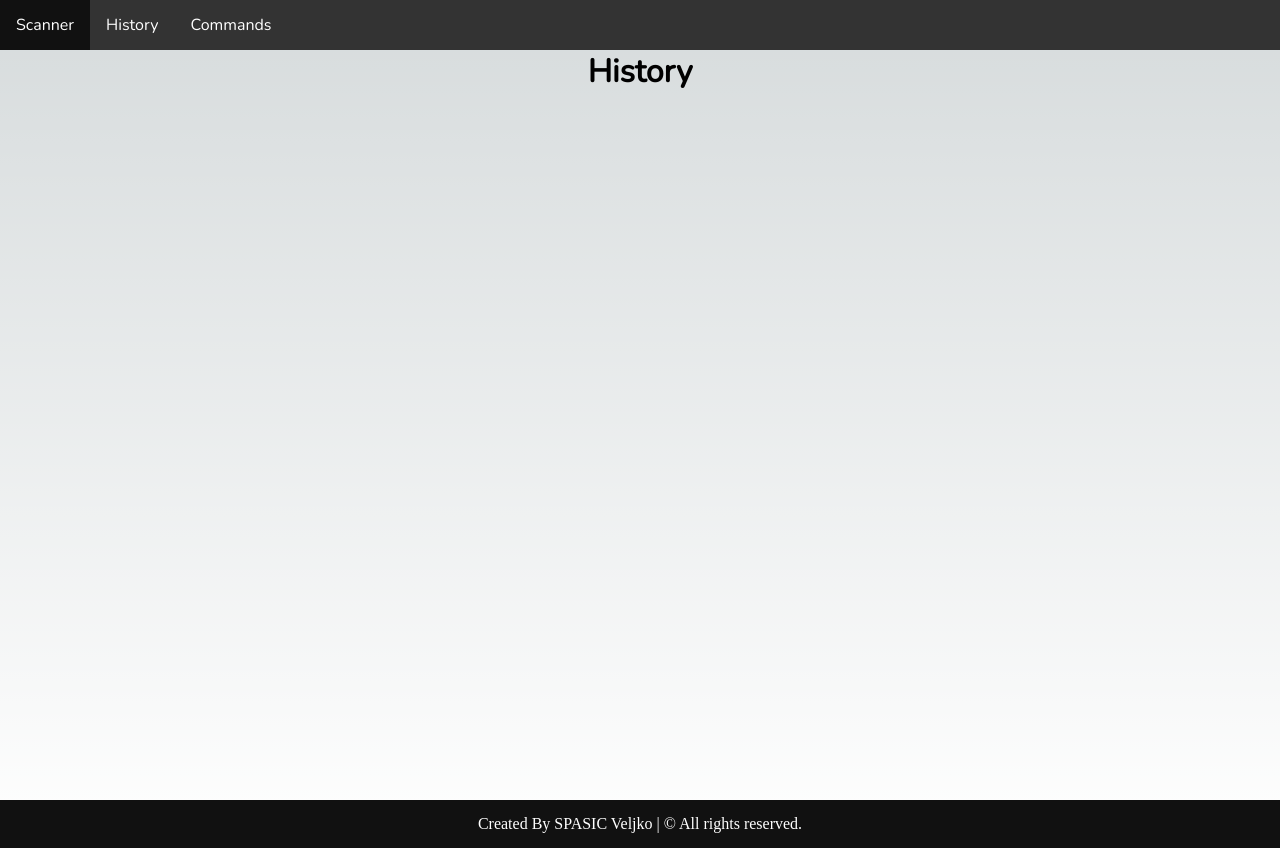
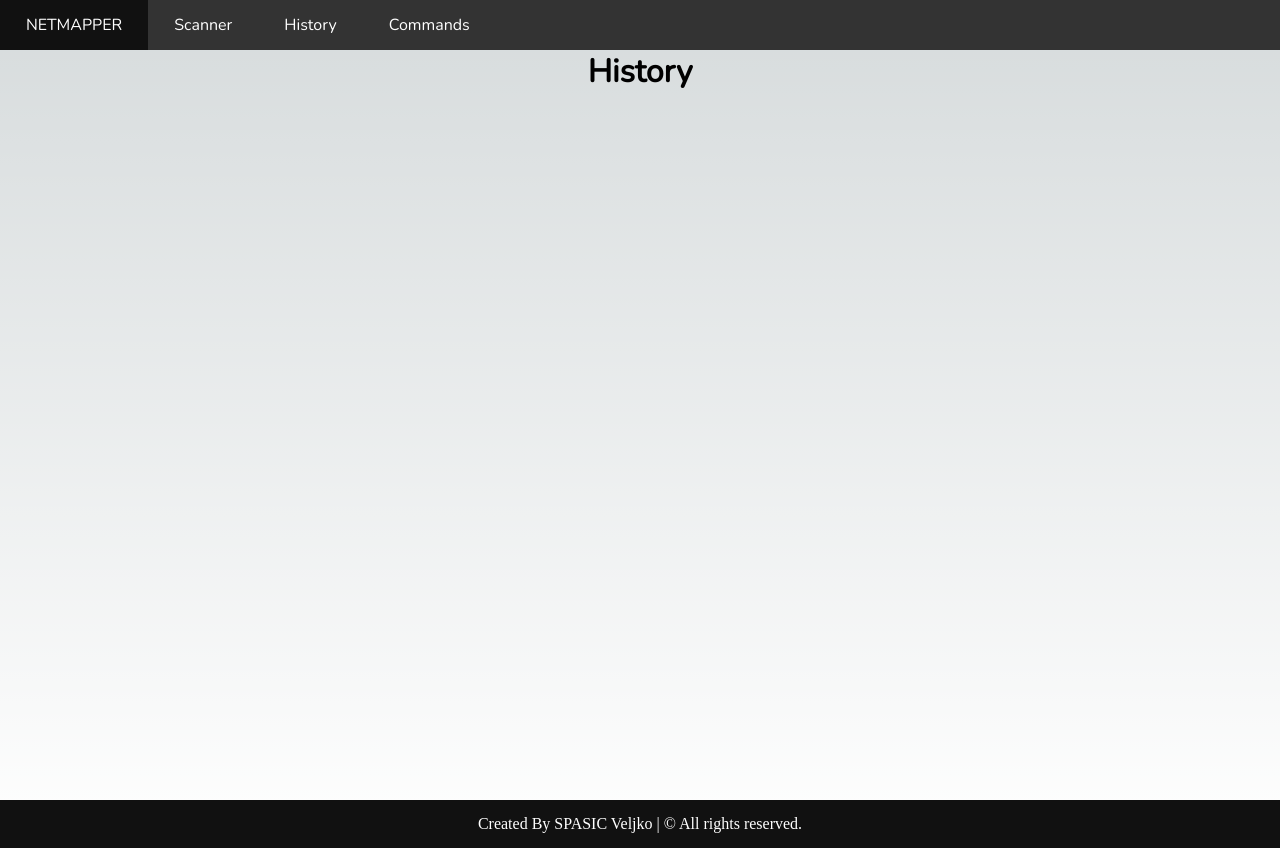
Before and after one commit to TheVSDev/netmapper, a Next.js app: page /History in a window 1280 px wide. Built offline with nearby package versions, Linux system fonts and the light colour scheme.

Commit message:
update: adding home page to navbar

```diff
--- a/src/pages/scan-page.jsx
+++ b/src/pages/scan-page.jsx
@@ -1,5 +1,6 @@
 // Imports
 import Head from 'next/head'
+import * as yup from "yup"
 
 import styles from '@/web/styles/Home.module.css'
 import NavBar from "@/web/components/NavBar"
--- a/src/web/components/NavBar.jsx
+++ b/src/web/components/NavBar.jsx
@@ -7,6 +7,9 @@ import styles from '@/web/styles/Navbar.module.css'
 function NavBar() {
   return (
     <ul className={styles.navbarUl}>
+      <li className={styles.navbarLi}>
+        <Link className={styles.navbarA} href="/">NETMAPPER</Link>
+      </li>
       <li className={styles.navbarLi}>
         <Link className={styles.navbarA} href="/scan-page">Scanner</Link>
       </li>
--- a/src/web/styles/Navbar.module.css
+++ b/src/web/styles/Navbar.module.css
@@ -11,7 +11,7 @@
     display: block;
     color: white;
     text-align: center;
-    padding: 14px 16px;
+    padding: 14px 26px;
     text-decoration: none;
 }
 
```
